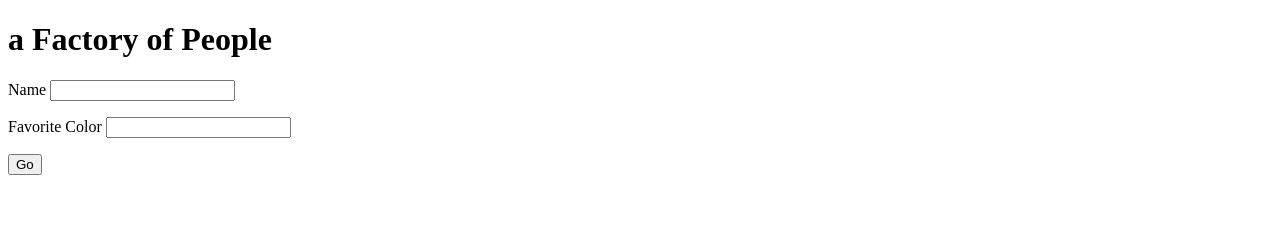
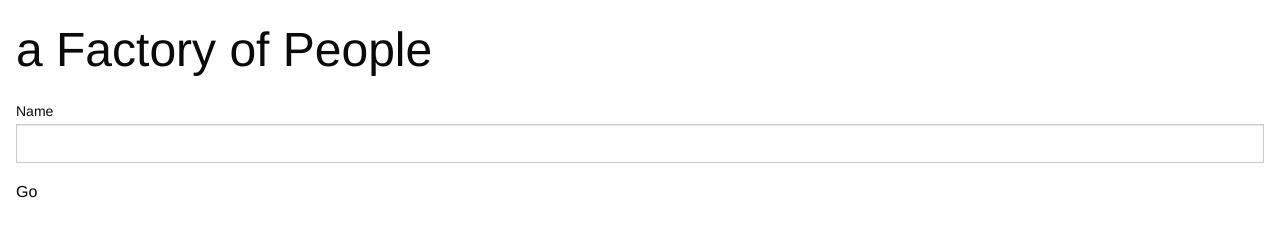
Before and after one commit to ehavlin/people-factory, a plain HTML site: page index.html in a window 1280 px wide. Drawn offline with nearby package versions, Linux system fonts and the light colour scheme.

Commit message:
Add foundation and custom CSS

```diff
--- /dev/null
+++ b/index.css
@@ -0,0 +1,3 @@
+body {
+    padding: 1rem;
+}
--- a/index.html
+++ b/index.html
@@ -6,6 +6,8 @@
     <title>People Factory</title>
     <meta name="description" content="">
     <meta name="viewport" content="width=device-width, initial-scale=1">
+    <link rel="stylesheet" href="https://cdnjs.cloudflare.com/ajax/libs/foundation/6.3.1/css/foundation.min.css">
+    <link rel="stylesheet" href="index.css">
   </head>
   <body>
       <h1>a Factory of People</h1>
@@ -17,10 +19,10 @@
                       <label for="personName">Name</label>
                       <input type="text" name="personName">
                   </p>
-                  <p>
+                  <!--<p>
                       <label for="personColor">Favorite Color</label>
                       <input type="text" name="personColor">
-                  </p>
+                  </p>-->
                   <p>
                       <button type="submit">Go</button>
                   </p>
```
